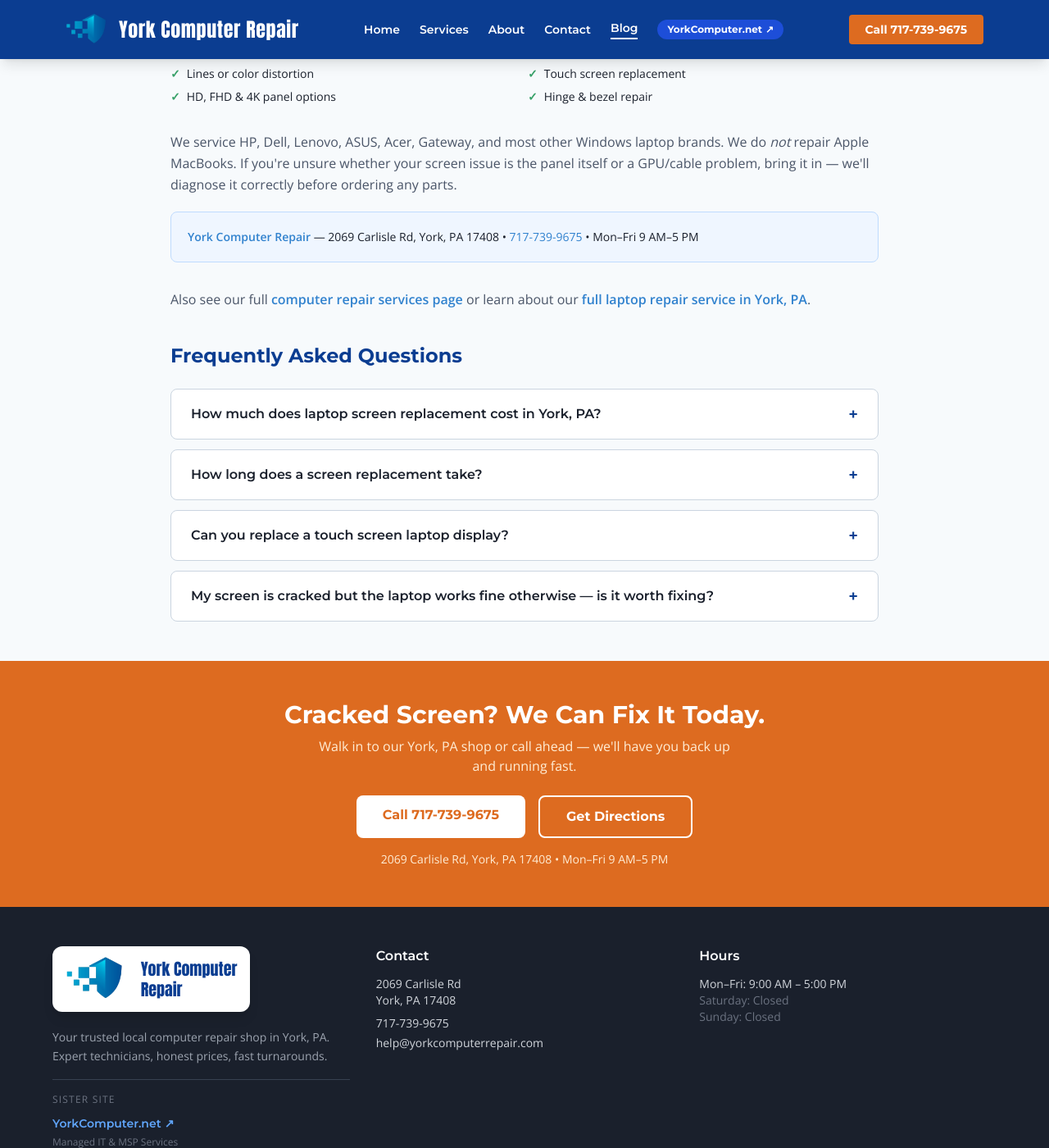
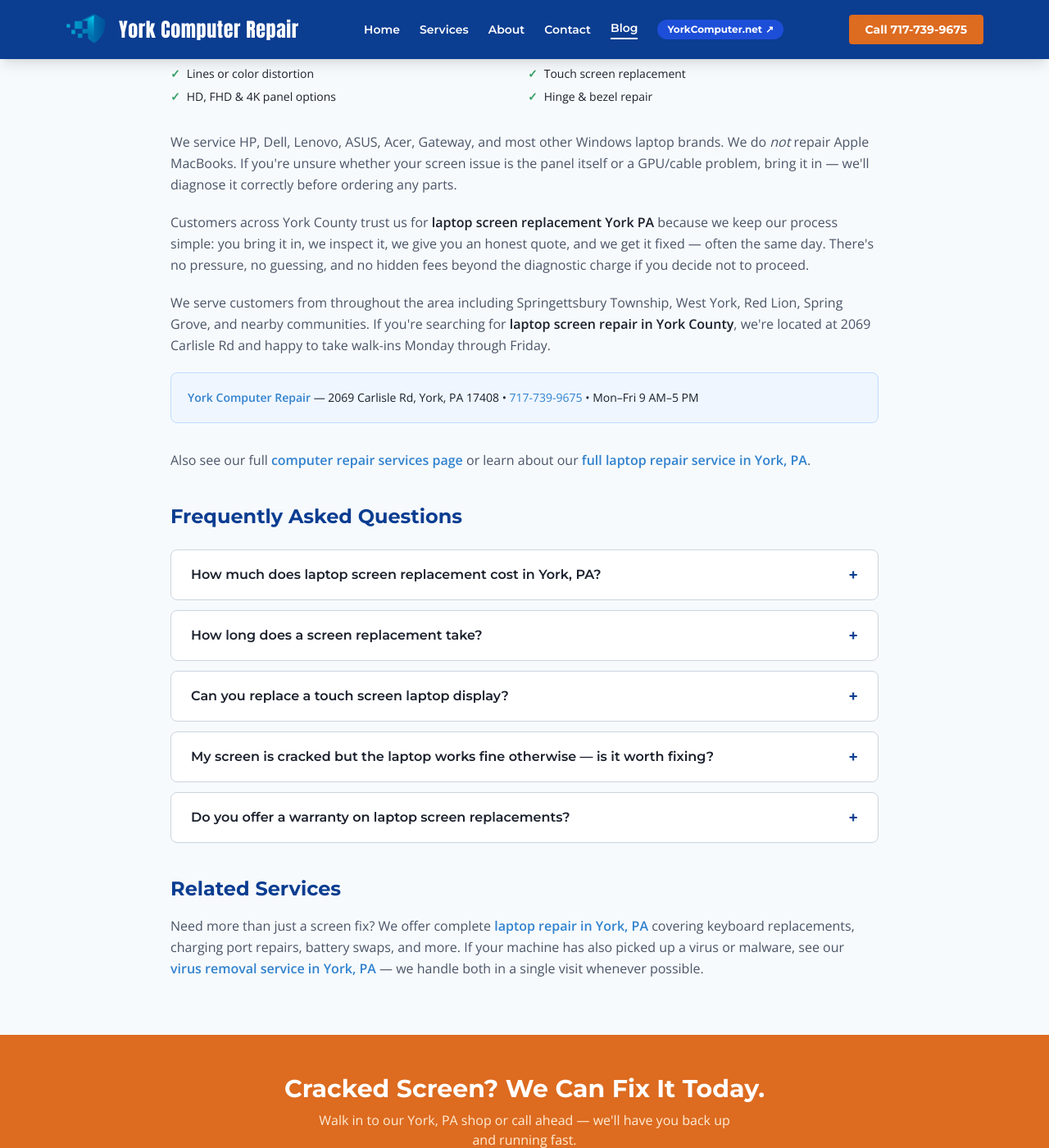
Before and after one commit to oak8513/ycr-site, a Jekyll site: the page built from blog/laptop-screen-replacement-york-pa.html, in a window 1280 px wide and 1400 px high, scrolled down 790 px. Shown: the whole window at 82% size. Built offline with Jekyll 4.4.1, drawn with Linux system fonts in a browser that asks for light colours; nearby versions of some CDN libraries; a script that is not in the unit is left out.

Commit message:
SEO: refresh laptop screen replacement York PA landing page

```diff
--- a/blog/laptop-screen-replacement-york-pa.html
+++ b/blog/laptop-screen-replacement-york-pa.html
@@ -1,7 +1,7 @@
 ---
 layout: default
 title: "Laptop Screen Replacement in York, PA | York Computer Repair"
-description: "Cracked or broken laptop screen? York Computer Repair replaces laptop screens same-day in York, PA. All brands. Walk-ins welcome at 2069 Carlisle Rd. Call 717-739-9675."
+description: "Expert laptop screen replacement York PA residents trust. York Computer Repair fixes cracked, dim, or broken screens same-day. All brands. Walk-ins welcome at 2069 Carlisle Rd. Call 717-739-9675."
 canonical: "https://yorkcomputerrepair.com/blog/laptop-screen-replacement-york-pa.html"
 og_title: "Laptop Screen Replacement in York, PA | York Computer Repair"
 og_description: "Same-day cracked screen repair in York, PA. All major laptop brands. Walk-ins welcome."
@@ -37,6 +37,10 @@
   </ul>
 
   <p class="text-ycr-steel leading-relaxed mb-5">We service HP, Dell, Lenovo, ASUS, Acer, Gateway, and most other Windows laptop brands. We do <em>not</em> repair Apple MacBooks. If you're unsure whether your screen issue is the panel itself or a GPU/cable problem, bring it in — we'll diagnose it correctly before ordering any parts.</p>
+
+  <p class="text-ycr-steel leading-relaxed mb-5">Customers across York County trust us for <strong class="text-ycr-black">laptop screen replacement York PA</strong> because we keep our process simple: you bring it in, we inspect it, we give you an honest quote, and we get it fixed — often the same day. There's no pressure, no guessing, and no hidden fees beyond the diagnostic charge if you decide not to proceed.</p>
+
+  <p class="text-ycr-steel leading-relaxed mb-5">We serve customers from throughout the area including Springettsbury Township, West York, Red Lion, Spring Grove, and nearby communities. If you're searching for <strong class="text-ycr-black">laptop screen repair in York County</strong>, we're located at 2069 Carlisle Rd and happy to take walk-ins Monday through Friday.</p>
 
   <div class="bg-blue-50 border border-blue-200 rounded-lg p-5 mb-8">
     <p class="text-sm text-ycr-black"><strong class="text-ycr-signal">York Computer Repair</strong> — 2069 Carlisle Rd, York, PA 17408 &bull; <a href="tel:7177399675" class="text-ycr-signal hover:underline">717-739-9675</a> &bull; Mon–Fri 9 AM–5 PM</p>
@@ -75,7 +79,17 @@
       </summary>
       <p class="px-6 pb-5 text-ycr-steel text-sm leading-relaxed">Usually yes. If the rest of the laptop runs well, a screen replacement gives you years more use at a fraction of the cost of a new laptop. We'll tell you honestly if the repair doesn't make financial sense.</p>
     </details>
+    <details class="bg-white border border-ycr-gray rounded-lg group">
+      <summary class="flex justify-between items-center cursor-pointer px-6 py-4 font-heading font-semibold text-ycr-black select-none list-none">
+        Do you offer a warranty on laptop screen replacements?
+        <span class="text-ycr-blue text-xl transition-transform group-open:rotate-45">+</span>
+      </summary>
+      <p class="px-6 pb-5 text-ycr-steel text-sm leading-relaxed">Yes. Replacement screens are covered under our standard repair warranty. If the new panel develops a defect after installation — such as dead pixels or backlight failure unrelated to physical damage — bring it back and we'll make it right at no additional charge.</p>
+    </details>
   </div>
+
+  <h2 class="font-heading font-bold text-2xl text-ycr-blue mt-10 mb-4">Related Services</h2>
+  <p class="text-ycr-steel leading-relaxed mb-5">Need more than just a screen fix? We offer complete <a href="/blog/laptop-repair-york-pa.html" class="text-ycr-signal hover:underline font-semibold">laptop repair in York, PA</a> covering keyboard replacements, charging port repairs, battery swaps, and more. If your machine has also picked up a virus or malware, see our <a href="/blog/virus-removal-york-pa.html" class="text-ycr-signal hover:underline font-semibold">virus removal service in York, PA</a> — we handle both in a single visit whenever possible.</p>
 
 </div>
 
@@ -119,7 +133,8 @@
     {"@type":"Question","name":"How much does laptop screen replacement cost in York, PA?","acceptedAnswer":{"@type":"Answer","text":"Cost varies by model and screen type — touch and high-resolution panels cost more than standard displays. We quote exactly after inspecting the laptop."}},
     {"@type":"Question","name":"How long does a screen replacement take?","acceptedAnswer":{"@type":"Answer","text":"If we have your screen in stock, same-day or next-day replacement is common. Parts orders typically take 2–4 business days."}},
     {"@type":"Question","name":"Can you replace a touch screen laptop display?","acceptedAnswer":{"@type":"Answer","text":"Yes. Touch screen replacements are more involved but we handle them regularly."}},
-    {"@type":"Question","name":"My screen is cracked but the laptop works fine — is it worth fixing?","acceptedAnswer":{"@type":"Answer","text":"Usually yes. A screen replacement gives you years more use at a fraction of the cost of a new laptop."}}
+    {"@type":"Question","name":"My screen is cracked but the laptop works fine — is it worth fixing?","acceptedAnswer":{"@type":"Answer","text":"Usually yes. A screen replacement gives you years more use at a fraction of the cost of a new laptop."}},
+    {"@type":"Question","name":"Do you offer a warranty on laptop screen replacements?","acceptedAnswer":{"@type":"Answer","text":"Yes. Replacement screens are covered under our standard repair warranty. If the new panel develops a defect after installation — such as dead pixels or backlight failure — bring it back and we'll make it right at no charge."}}
   ]
 }
 </script>
--- a/sitemap.xml
+++ b/sitemap.xml
@@ -45,7 +45,7 @@
   </url>
   <url>
     <loc>https://yorkcomputerrepair.com/blog/laptop-screen-replacement-york-pa.html</loc>
-    <lastmod>2026-04-23</lastmod>
+    <lastmod>2026-04-24</lastmod>
     <changefreq>monthly</changefreq>
     <priority>0.9</priority>
   </url>
```
